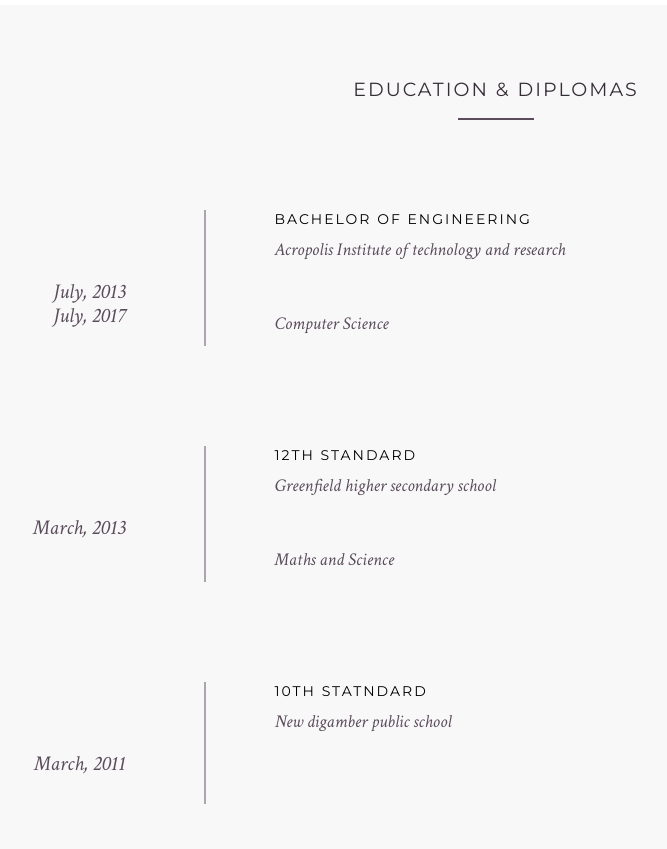
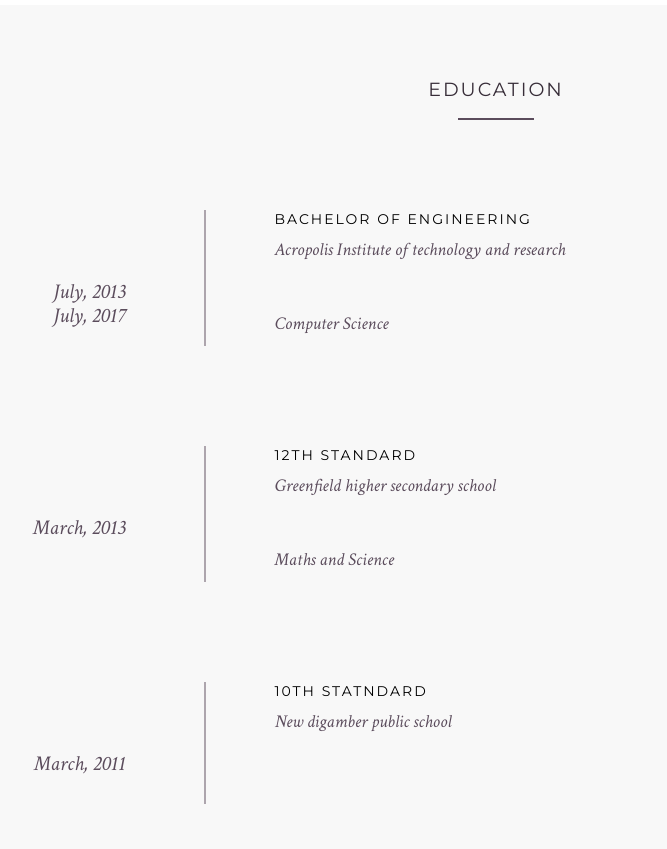
Before and after one commit to aashryap/portfolio, a plain HTML site: page index.html in a window 1280 px wide. Shown: the part 2681-3530 px from the top of the page, without its empty margins (144-811 px from the left). Drawn offline with nearby package versions, Linux system fonts and the light colour scheme; some packages are replaced by stand-ins of ours; a script that the page names is missing.

Commit message:
latest build

```diff
--- a/index.html
+++ b/index.html
@@ -245,7 +245,7 @@ lum sapien sed matti sapien sed mattis.</p>
   <section id="education" class="educationdiploma">
   	<div class="container">
         <div class="heading">
-        <h2>Education &amp; Diplomas</h2>
+        <h2>Education</h2>
 
       </div>
 
```
